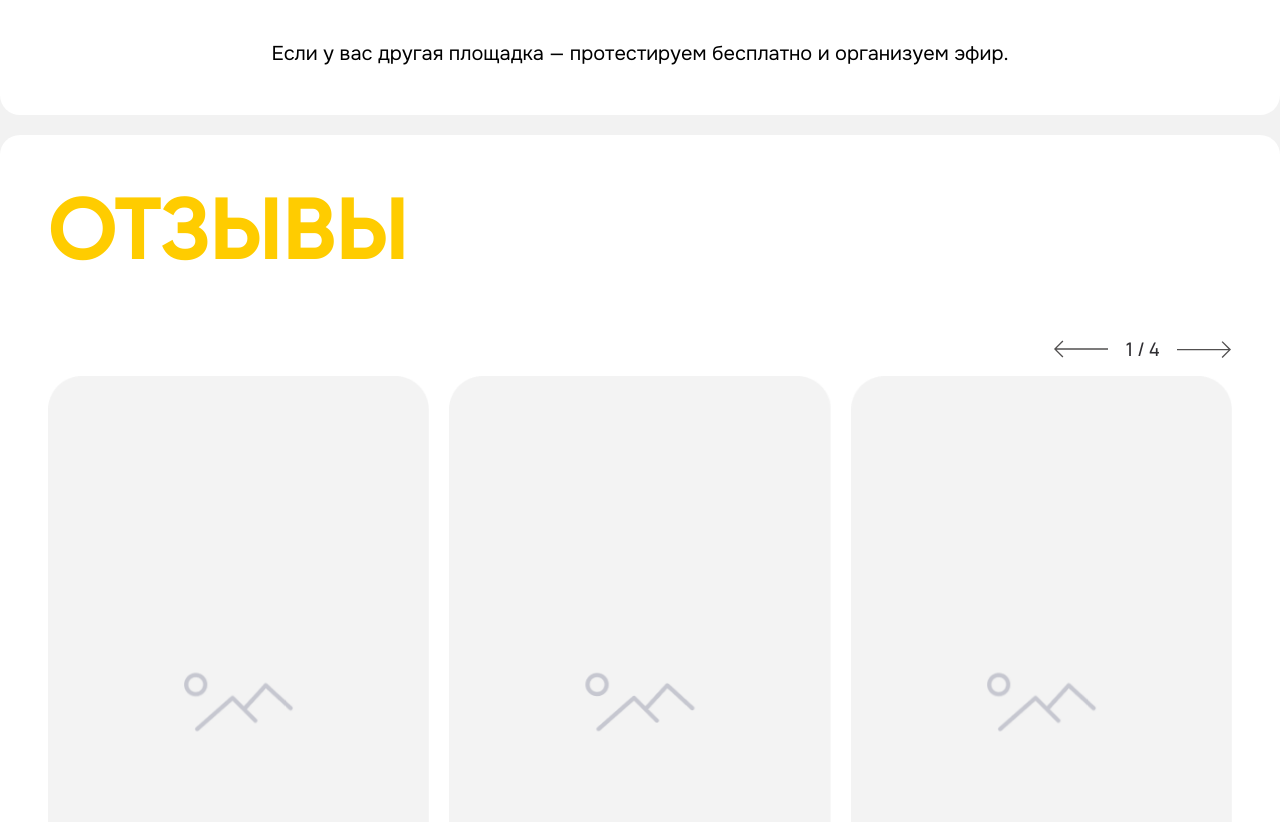
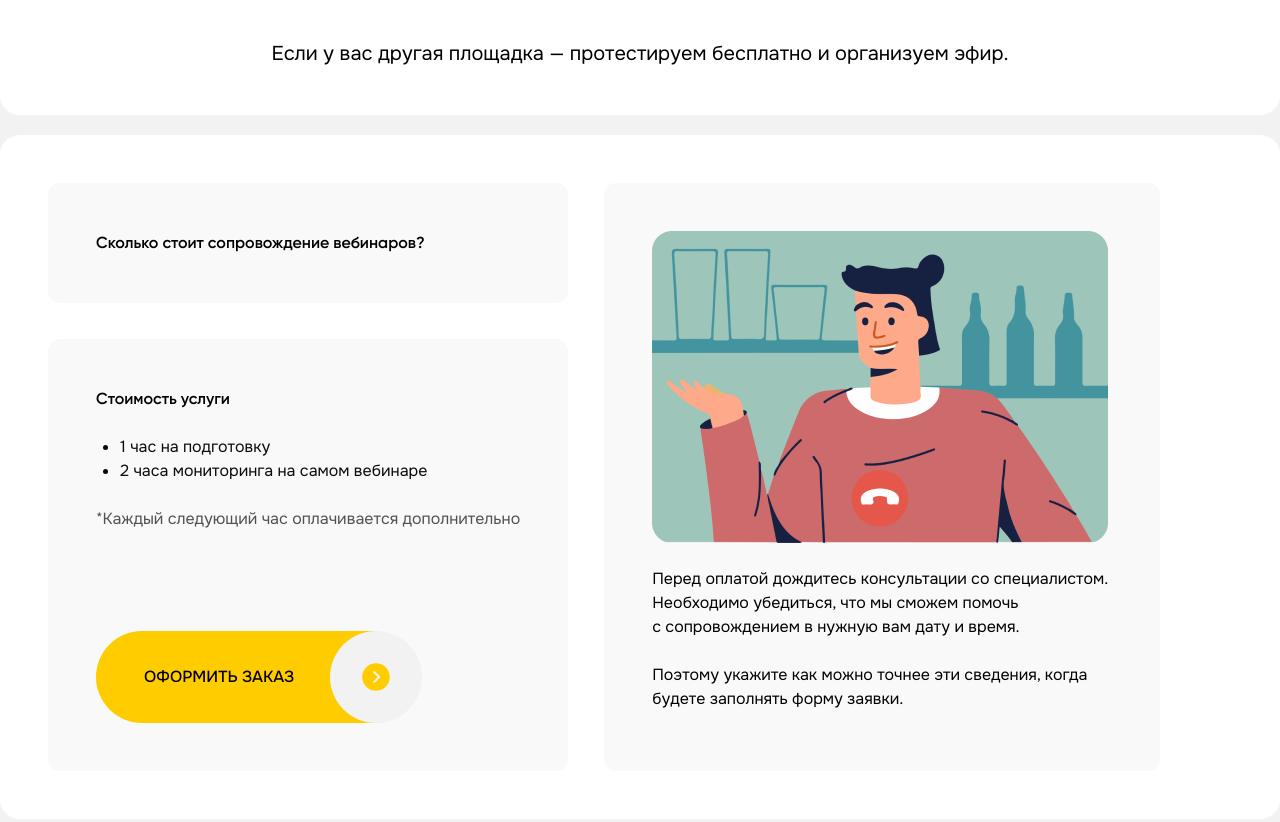
Before and after one commit to fayzullayevelmurod/CHAT-BOTY, a website: page public/index.html in a window 1280 px wide. Shown: the part 2700-3522 px from the top of the page. Drawn offline with Linux system fonts and the light colour scheme.

Commit message:
support section desktop the end

```diff
--- a/public/index.html
+++ b/public/index.html
@@ -157,6 +157,53 @@
         </div>
       </section>
       <!-- partners -->
+
+      <!-- support -->
+      <section class="mt-5">
+        <div class="container">
+          <div class="flex gap-9">
+            <div class="max-w-[1156px] flex flex-col gap-9">
+              <div class="bg-secondary-50 rounded-[12px] p-12">
+                <h3 class="font-Gilroy font-semibold 2xl:text-[64px] 2xl:leading-[67.2px]">
+                  Сколько стоит сопровождение вебинаров?
+                </h3>
+              </div>
+              <div class="bg-secondary-50 rounded-[12px] p-12">
+                <h6 class="font-Gilroy font-semibold 2xl:text-[36px] 2xl:leading-[42px]">
+                  Стоимость услуги
+                </h6>
+                <ul class="my-6 list-disc pl-6">
+                  <li class="font-Onest font-normal 2xl:text-2xl text-primary">
+                    1 час на подготовку
+                  </li>
+                  <li class="font-Onest font-normal 2xl:text-2xl text-primary">
+                    2 часа мониторинга на самом вебинаре
+                  </li>
+                </ul>
+                <p class="font-normal font-Onest 2xl:text-lg text-secondary mb-[100px]">
+                  *Каждый следующий час оплачивается дополнительно
+                </p>
+                <button class="flex md:w-auto w-full relative rounded-[999px] bg-accent sm:py-[34px] p-[20px] pl-[20px] sm:pl-[48px] sm:pr-[124px]">
+                  <span class="text-start font-Onest font-medium 2xl:text-[32px] text-[16px] text-black">
+                    ОФОРМИТЬ ЗАКАЗ
+                  </span>
+                  <img class="absolute -right-1 top-0 h-full" src="./assets/images/icons/btn_icon.svg" alt="">
+                </button>
+              </div>
+            </div>
+            <div class="max-w-[556px] bg-secondary-50 rounded-[12px] p-12">
+              <img src="./assets/images/support_img.png" alt="">
+              <p class="font-normal font-Onest 2xl:text-2xl text-black mt-6">
+                Перед оплатой дождитесь консультации со специалистом. Необходимо убедиться, что мы сможем помочь с сопровождением в нужную вам дату и время.
+              </p>
+              <p class="font-normal font-Onest 2xl:text-2xl text-black mt-6">
+                Поэтому укажите как можно точнее эти сведения, когда будете заполнять форму заявки.
+              </p>
+            </div>
+          </div>
+        </div>
+      </section>
+      <!-- support -->
 
       <!-- comment -->
       <section class="mt-5">
--- a/tailwind.config.js
+++ b/tailwind.config.js
@@ -15,9 +15,11 @@ module.exports = {
         "grey-dark": "#2F2E32",
         "accent": "#FFCC00",
         "secondary": "#525050",
+        "secondary-50": "#F3F3F380",
         "bg-color": "#F2F2F2",
         "card-bg": "#F3F3F380",
         "comment-bg": "#F3F3F3",
+        "primary": "#0B0A0A",
       },
       padding: {
         '17': '4.375rem',
```
Also changed, not shown: public/assets/images/support_img.png (added), public/css/tailwind.css.
